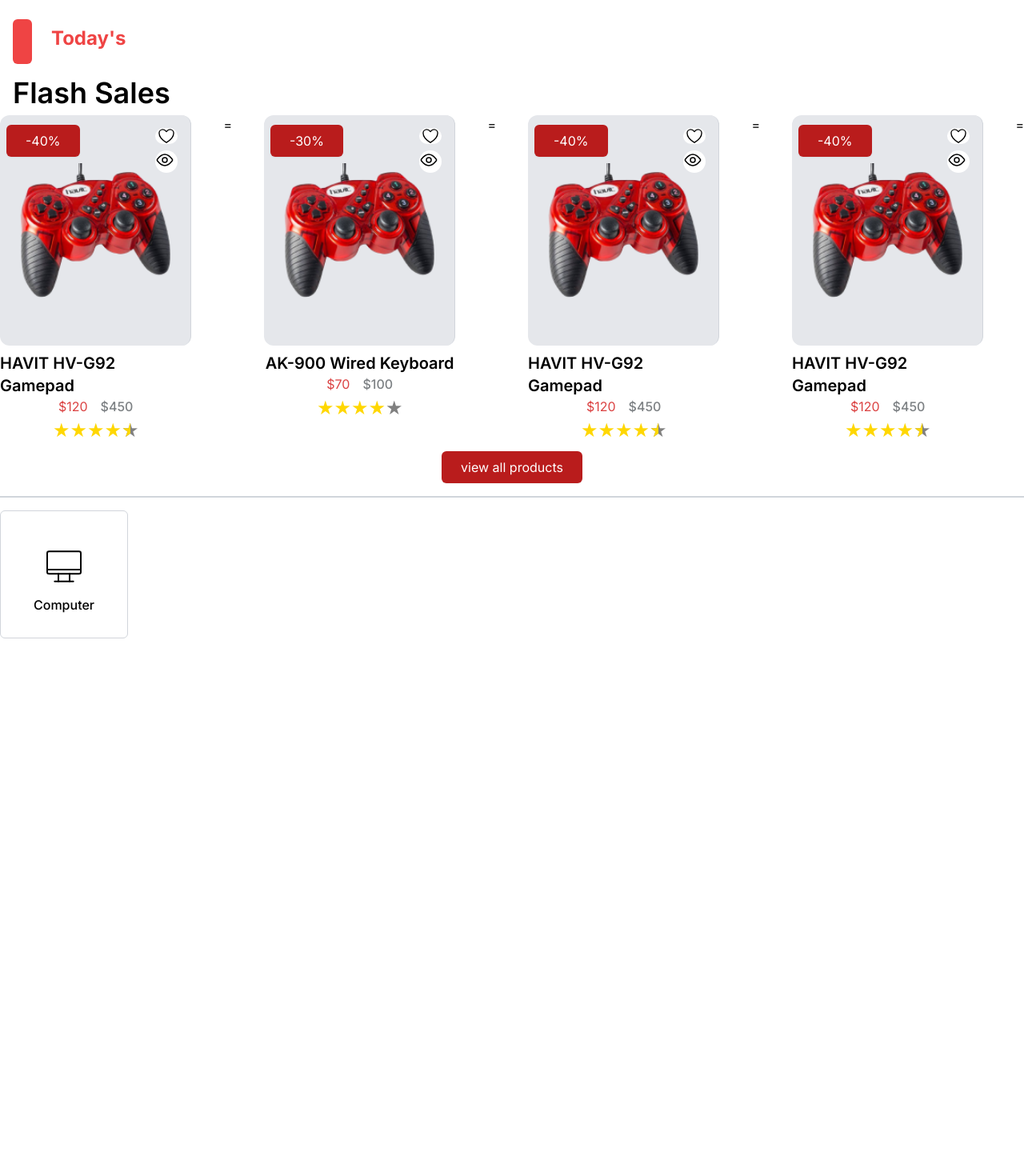
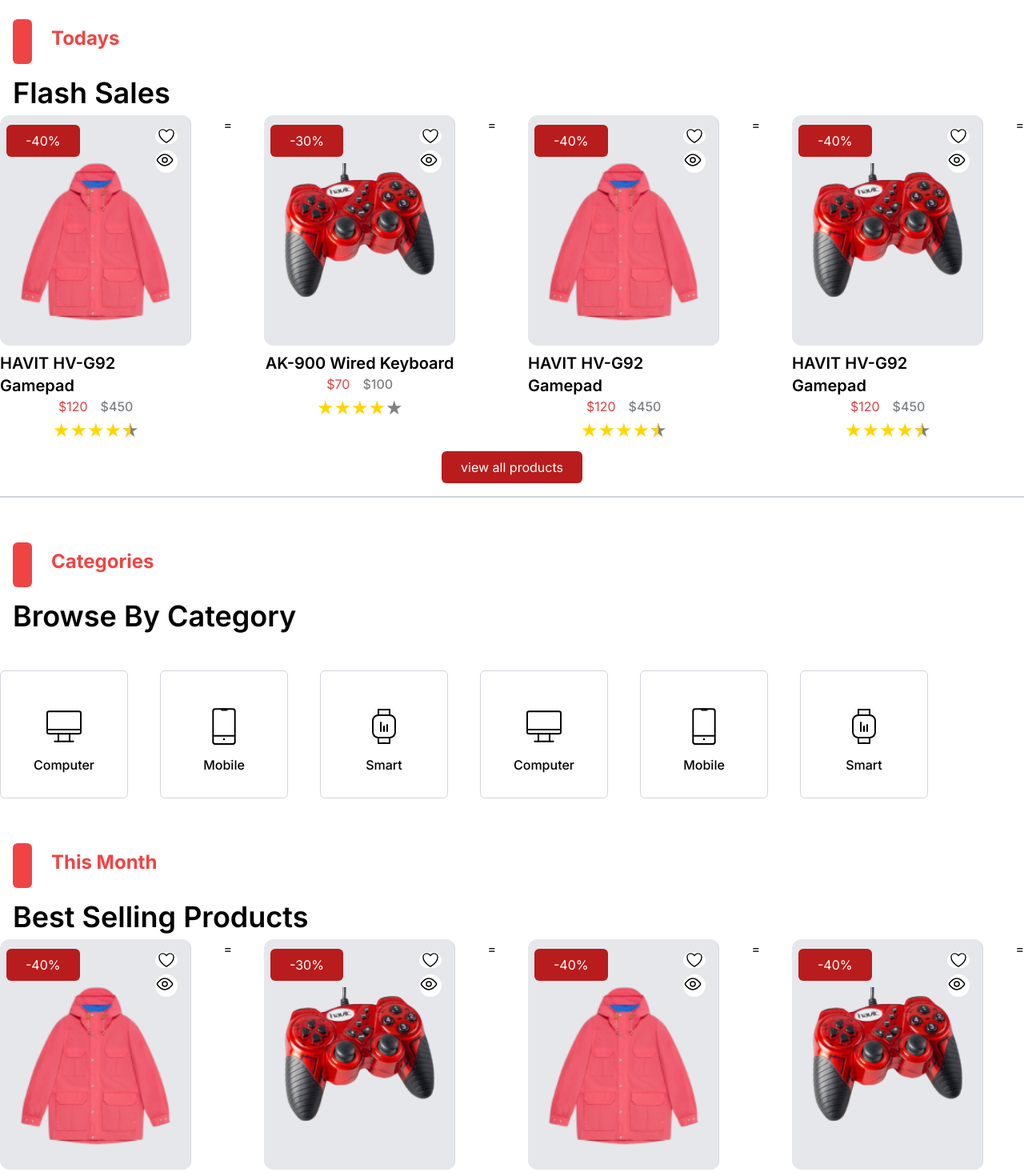
Before and after one commit to ibibeklamichhane/Next-Node-Ecommerce, a Next.js app in the folder front-end/: page /products in a window 1280 px wide. Shown: the top 1470 px of the page at 80% size. Before the commit the page ends 800 px from the top, so only its background shows below. Built offline with nearby package versions, Linux system fonts and the light colour scheme.

Commit message:
Feat:Completed the Best product module

```diff
--- a/front-end/app/page.tsx
+++ b/front-end/app/page.tsx
@@ -21,7 +21,7 @@ export default function Home() {
     </div>
 
     <ProductPage/>
-    <ProductPage/>
+
 
 
     </div>
--- /dev/null
+++ b/front-end/app/products/bestsellings/page.tsx
@@ -0,0 +1,22 @@
+import React from 'react'
+import CardOutline from '@/components/card/cardOutline'
+import Card from '@/components/card/card'
+
+
+function BestSelling() {
+  return (
+    <>
+    <CardOutline
+
+    title='This Month'
+    subtitle='Best Selling Products'
+
+    />
+
+    <Card/>
+    </>
+
+  )
+}
+
+export default BestSelling
--- /dev/null
+++ b/front-end/app/products/categories/page.tsx
@@ -0,0 +1,44 @@
+
+'use client'
+import React from 'react'
+import CategoryCard from '@/components/card/CategoryCard'
+import ComputerIcon from '@/public/assets/icons/computerIcon'
+import MobileIcon from '@/public/assets/icons/mobileIcon'
+import SmartIcon from '@/public/assets/icons/smartwatchIcon'
+import CardOutline from '@/components/card/cardOutline'
+
+
+type Category = {
+    icon: React.FC;
+    name: string;
+  };
+
+
+
+const categories: Category[] = [
+    { icon: ComputerIcon, name: 'Computer' },
+    { icon: MobileIcon, name: 'Mobile' },
+    { icon: SmartIcon, name: 'Smart' },
+    { icon: ComputerIcon, name: 'Computer' },
+    { icon: MobileIcon, name: 'Mobile' },
+    { icon: SmartIcon, name: 'Smart' },
+  ];
+
+
+  const CategoryList: React.FC = () => (
+    <>
+     <CardOutline
+
+     title='Categories'
+     subtitle='Browse By Category'
+
+     />
+    <div className="flex space-x-10 mt-12 mb-12">
+      {categories.map((category, index) => (
+        <CategoryCard key={index} icon={category.icon} name={category.name} />
+      ))}
+    </div>
+    </>
+  );
+
+export default CategoryList
--- a/front-end/app/products/page.tsx
+++ b/front-end/app/products/page.tsx
@@ -3,7 +3,9 @@ import React from "react";
 import Card from "@/components/card/card";
 import Iphone from "@/public/assets/Iphone.svg";
 import CardOutline from "@/components/card/cardOutline";
-import CategoryCard from "@/components/card/CategoryCard";
+import CategoryList from "./categories/page";
+import BestSelling from "./bestsellings/page";
+
 
 const ProductPage = () => {
   const cardData = {
@@ -15,14 +17,22 @@ const ProductPage = () => {
   return (
     <>
 
-    <CardOutline/>
+    <CardOutline
+
+     title ="Todays"
+     subtitle="Flash Sales"
+
+    />
 
 
       <Card />
 
-      <hr className="border-t-2 border-gray-300 my-4 mt-4" />
+      <hr className="border-t-2 border-gray-300 my-4 mt-4 mb-12" />
 
-      <CategoryCard/>
+      <CategoryList/>
+      <BestSelling/>
+
+
       </>
 
   );
--- a/front-end/components/card/CategoryCard.tsx
+++ b/front-end/components/card/CategoryCard.tsx
@@ -1,18 +1,29 @@
+'use client'
 import React from 'react'
 import ComputerIcon from '@/public/assets/icons/computerIcon'
 import MobileIcon from '@/public/assets/icons/mobileIcon'
 import SmartIcon from '@/public/assets/icons/smartwatchIcon'
 
 
-function CategoryCard() {
-  return (
+type Category = {
+    icon: React.FC;
+    name: string;
+  };
+
+
+
+  const CategoryCard: React.FC<{ icon: React.FC; name: string }> = ({ icon: Icon, name }) => (
     <div className="text-black overflow-hidden w-40 h-40 pt-3 border rounded-md border-gray-300 relative flex flex-col justify-center items-center">
-    <div className="flex justify-center items-center">
-      <ComputerIcon />
+      <div className="flex justify-center items-center">
+        <Icon />
+      </div>
+      <span className="mt-2 text-md font-medium">{name}</span>
     </div>
-    <span className="mt-2 text-md font-medium">Computer</span>
-  </div>
-  )
-}
+  );
 
 export default CategoryCard
+
+/*
+
+
+*/
--- a/front-end/components/card/card.tsx
+++ b/front-end/components/card/card.tsx
@@ -5,16 +5,19 @@ import ViewIcon from "@/public/assets/icons/viewIcon";
 import CustomButton from '@/components/button/button';
 import Image from 'next/image';
 import controller from "@/public/assets/controller.png";
+import coat from "@/public/assets/coat.png"
 import Link from "next/link";
 import ReactStars from 'react-stars';
 
 interface CardProps {
   product: {
+
     id: number;
     name: string;
     discountPercentage: number;
     discountedPrice: number;
     originalPrice: number;
+    image: string;
     rating: number;
   };
 }
@@ -32,7 +35,7 @@ const Card: React.FC<CardProps> = ({ product }) => {
         <ViewIcon className="bg-white rounded-2xl" />
       </div>
       <div className="flex flex-col items-center px-6 py-2">
-        <Image src={controller} alt="Card Image" width={200} height={200} />
+        <Image src={product.image} alt="Card Image" width={200} height={200} />
       </div>
       <div className="flex justify-center mt-3"></div>
 
@@ -55,15 +58,19 @@ const ProductList: React.FC = () => {
   const products = [
     {
       id: 1,
+
       name: "HAVIT HV-G92 Gamepad",
+      image:coat,
       discountPercentage: 40,
       discountedPrice: 120,
       originalPrice: 450,
       rating: 4.5,
+
     },
     {
       id: 2,
       name: "AK-900 Wired Keyboard",
+      image:controller,
       discountPercentage: 30,
       discountedPrice: 70,
       originalPrice: 100,
@@ -72,6 +79,7 @@ const ProductList: React.FC = () => {
     {
       id: 3,
       name: "HAVIT HV-G92 Gamepad",
+      image:coat,
       discountPercentage: 40,
       discountedPrice: 120,
       originalPrice: 450,
@@ -80,6 +88,7 @@ const ProductList: React.FC = () => {
     {
       id: 4,
       name: "HAVIT HV-G92 Gamepad",
+      image:controller,
       discountPercentage: 40,
       discountedPrice: 120,
       originalPrice: 450,
@@ -105,3 +114,42 @@ const ProductList: React.FC = () => {
 };
 
 export default ProductList;
+
+/*
+
+import React from 'react';
+import ComputerIcon from '@/public/assets/icons/computerIcon';
+import MobileIcon from '@/public/assets/icons/mobileIcon';
+import SmartIcon from '@/public/assets/icons/smartwatchIcon';
+
+type Category = {
+  icon: React.FC;
+  name: string;
+};
+
+const categories: Category[] = [
+  { icon: ComputerIcon, name: 'Computer' },
+  { icon: MobileIcon, name: 'Mobile' },
+  { icon: SmartIcon, name: 'Smart' },
+];
+
+const CategoryCard: React.FC<{ icon: React.FC; name: string }> = ({ icon: Icon, name }) => (
+  <div className="text-black overflow-hidden w-40 h-40 pt-3 border rounded-md border-gray-300 relative flex flex-col justify-center items-center">
+    <div className="flex justify-center items-center">
+      <Icon />
+    </div>
+    <span className="mt-2 text-md font-medium">{name}</span>
+  </div>
+);
+
+const CategoryList: React.FC = () => (
+  <div className="flex space-x-4">
+    {categories.map((category, index) => (
+      <CategoryCard key={index} icon={category.icon} name={category.name} />
+    ))}
+  </div>
+);
+
+export default CategoryList;
+
+*/
--- a/front-end/components/card/cardOutline.tsx
+++ b/front-end/components/card/cardOutline.tsx
@@ -1,16 +1,26 @@
 import React from "react";
 
-function CardOutline() {
+interface CardOutlineProps {
+
+    title: string;
+    subtitle: string;
+  }
+
+  const CardOutline: React.FC<CardOutlineProps> = ({
+
+    title,
+    subtitle,
+  }) => {
   return (
     <>
     <div className = "mt-4 mb-2">
       <div className="flex gap-2 items-center">
         <div className="bg-red-500 py-2 w-6 h-14 rounded-md mt-2 ml-4"> </div>
-          <h1 className="text-red-500 ml-4 font-bold text-2xl">Today's </h1>
+          <h1 className="text-red-500 ml-4 font-bold text-2xl">{title} </h1>
 
       </div>
       <h1 className="text-black text-4xl font-semibold ml-4 mt-4">
-        Flash Sales
+        {subtitle}
       </h1>
       </div>
     </>
```
Also changed, not shown: front-end/public/assets/coat.png (added).
